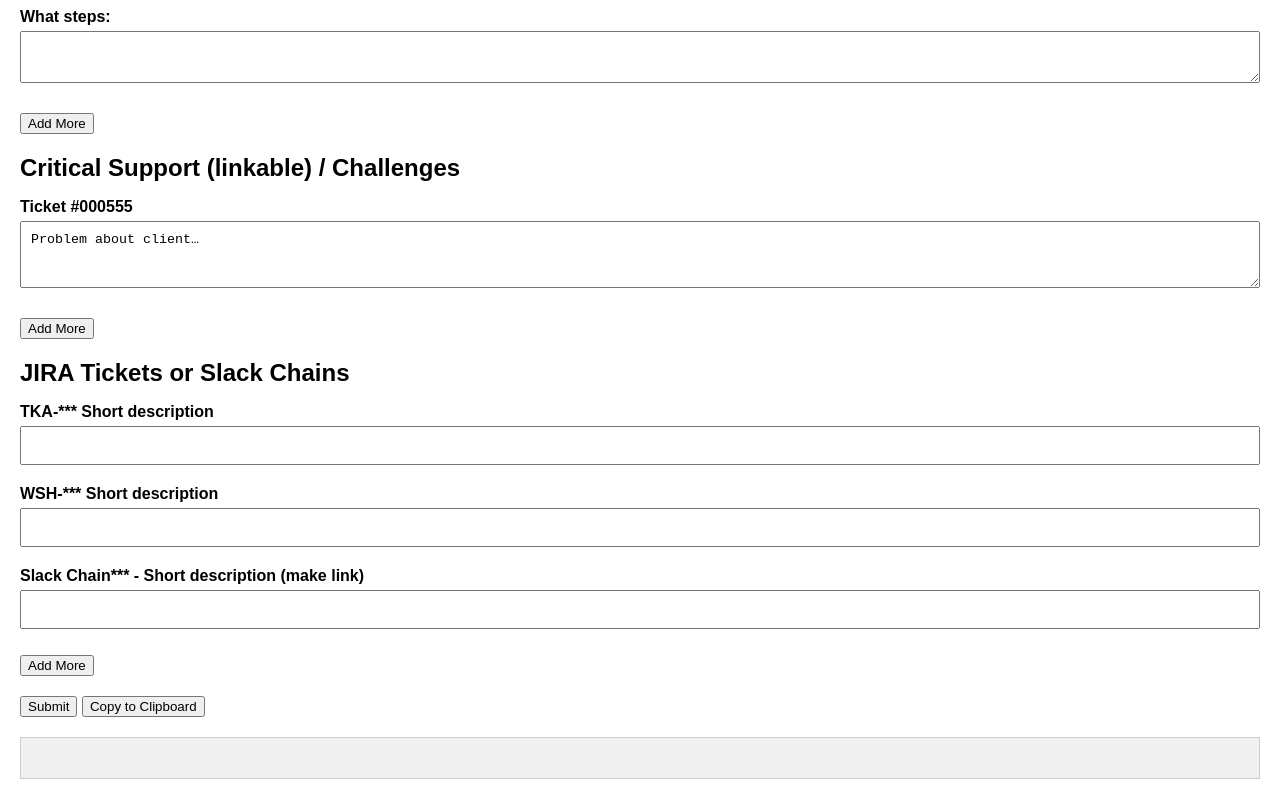
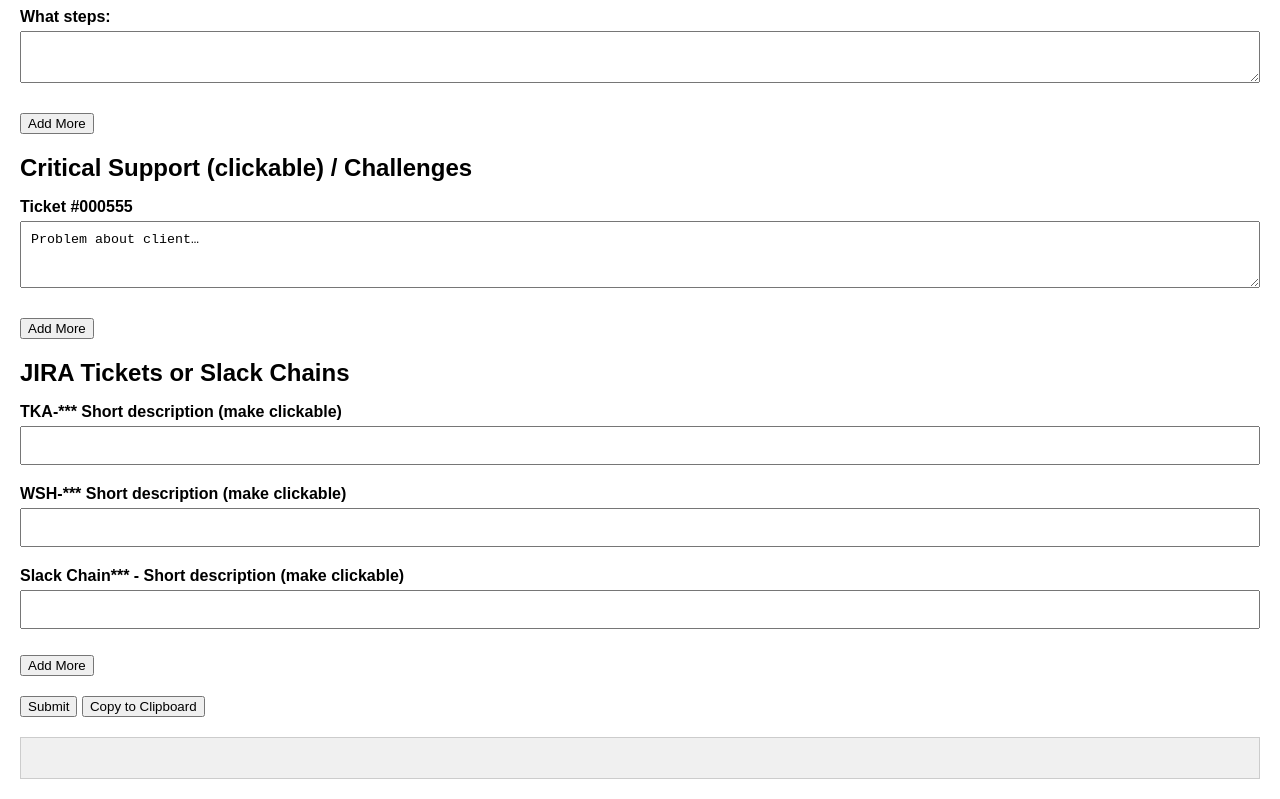
Before and after one commit to bengmend/actual_projects, a plain HTML site: page plan_tab/index2.html in a window 1280 px wide. Shown: the part 2480-3279 px from the top of the page. Drawn offline with Linux system fonts and the light colour scheme.

Commit message:
Update index2.html

```diff
--- a/plan_tab/index2.html
+++ b/plan_tab/index2.html
@@ -161,7 +161,7 @@
         </div>
 
         <div class="section">
-            <h2>Critical Support (linkable) / Challenges</h2>
+            <h2>Critical Support (clickable) / Challenges</h2>
             <ul id="critical-support-section">
                 <li>
                     <label for="critical-support">Ticket #000555</label>
@@ -175,15 +175,15 @@
             <h2>JIRA Tickets or Slack Chains</h2>
             <ul id="jira-tickets-section">
                 <li>
-                    <label for="jira-tka">TKA-*** Short description</label>
+                    <label for="jira-tka">TKA-*** Short description (make clickable)</label>
                     <input type="text" id="jira-tka" name="jira-tka">
                 </li>
                 <li>
-                    <label for="jira-wsh">WSH-*** Short description</label>
+                    <label for="jira-wsh">WSH-*** Short description (make clickable)</label>
                     <input type="text" id="jira-wsh" name="jira-wsh">
                 </li>
                 <li>
-                    <label for="slack-chain">Slack Chain*** - Short description (make link)</label>
+                    <label for="slack-chain">Slack Chain*** - Short description (make clickable)</label>
                     <input type="text" id="slack-chain" name="slack-chain">
                 </li>
             </ul>
```
